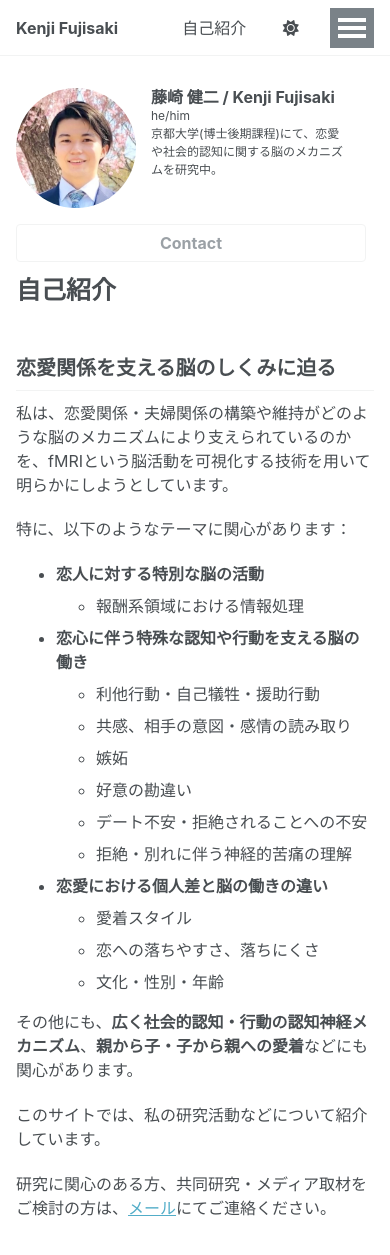
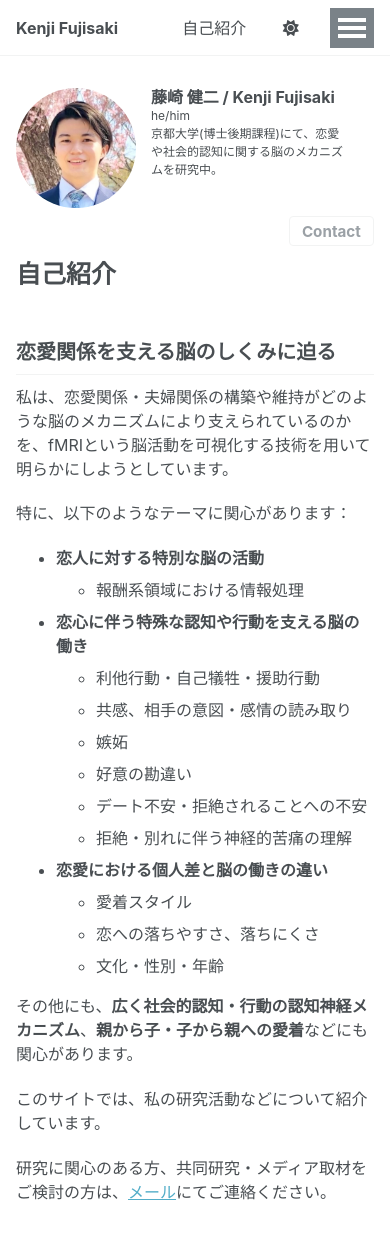
Before and after one commit to kenjifujisaki-research/kenjifujisaki-research.github.io, a Jekyll site: the page built from _pages/about.md, in a window 390 px wide and 1400 px high. Shown: the top 1255 px of the window. Built offline with Jekyll 4.4.1, drawn with Linux system fonts in a browser that asks for light colours.

Commit message:
Update author-profile.html

```diff
--- a/_includes/author-profile.html
+++ b/_includes/author-profile.html
@@ -39,27 +39,29 @@
   </div>
 
  <style>
-
 .contact-button {
   display: inline-block;
   margin-top: 1rem;
 }
+
 @media screen and (max-width: 767px) {
   .contact-button {
-    display: inline-block;
-    width: auto;
-    padding: 0.5em 1em;
-    font-size: 1rem;
-    float: right;
-    margin-right: 0.5rem;
+    float: none;
+    display: block;
+    width: fit-content;
+    padding: 0.3em 0.8em;
+    font-size: 0.95rem;
+    margin: 0.5rem 0 0 auto;
   }
 
   .author__urls-wrapper {
     display: flex;
     flex-direction: column;
+    align-items: flex-start;
   }
 }
 </style>
+
 
 
 
```
